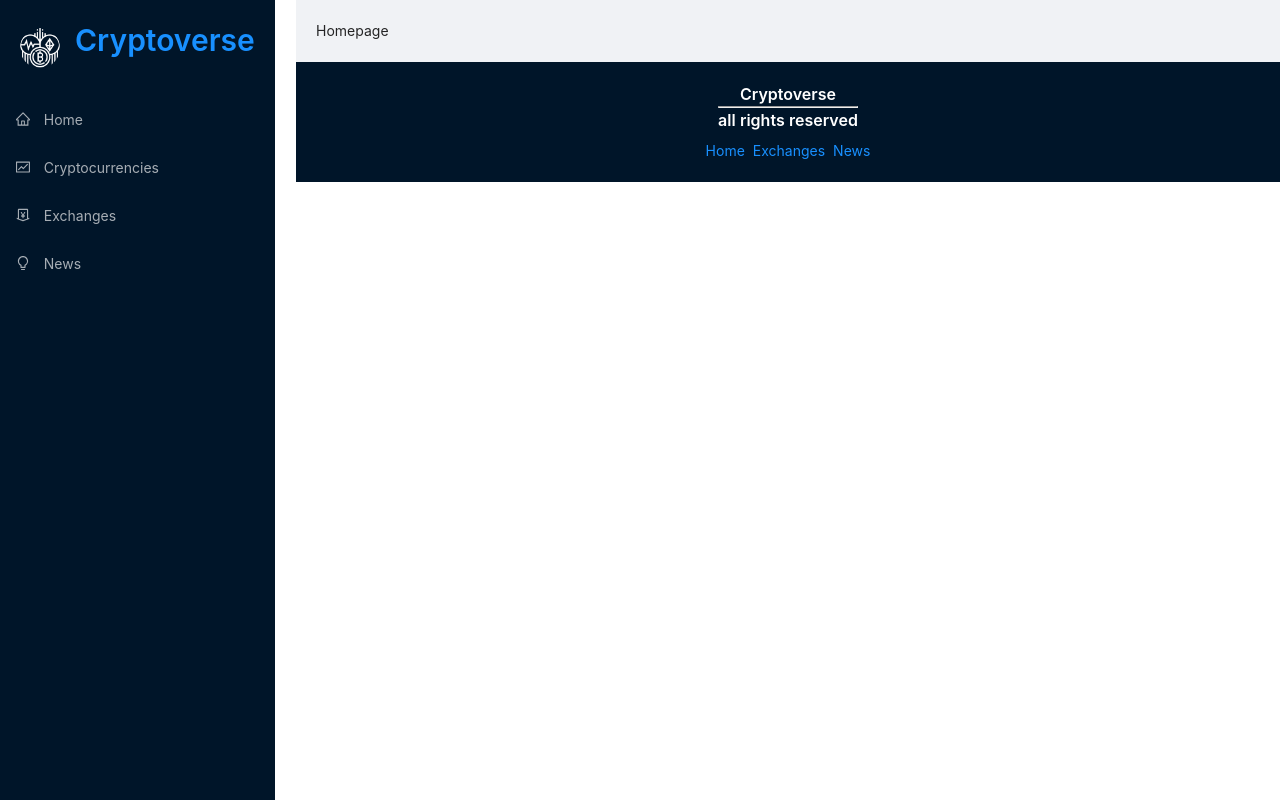
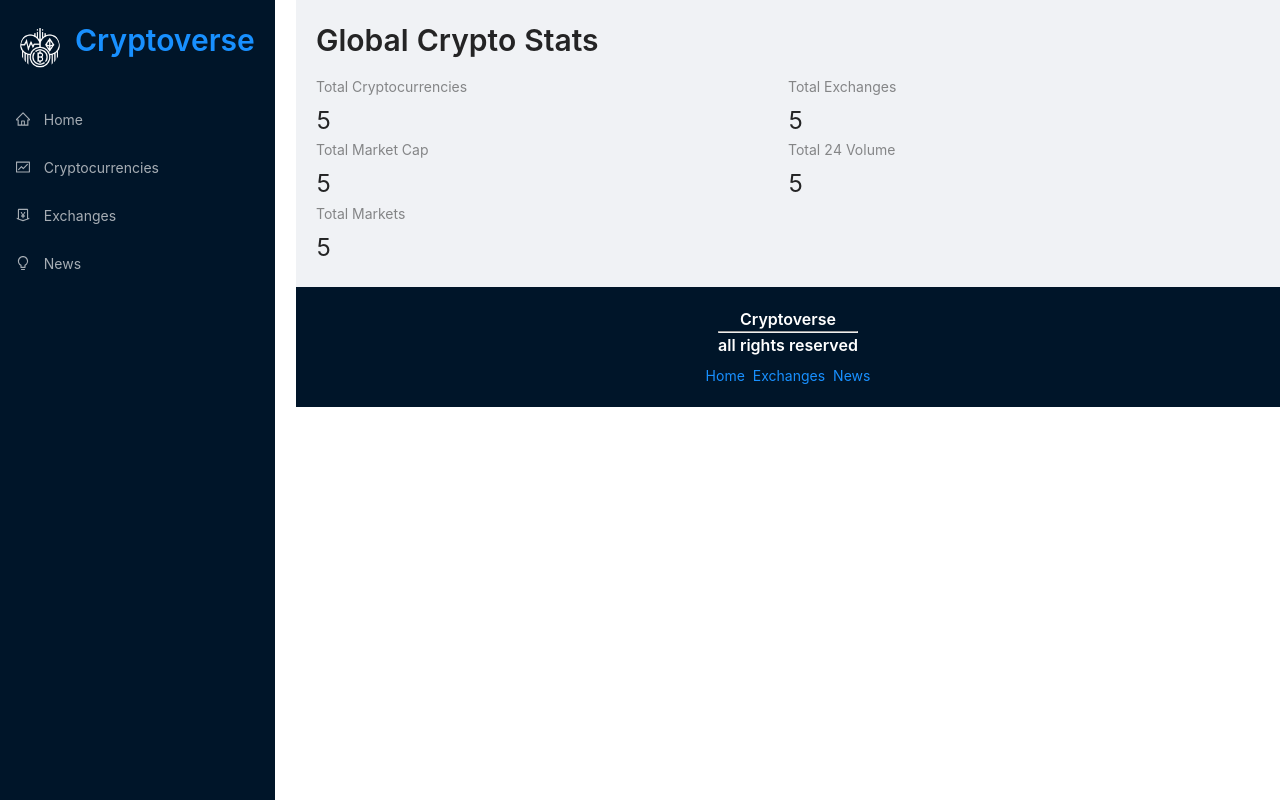
Before and after one commit to Vainakh/Crypto-App, a React (Create React App) app: page / in a window 1280 px wide. Built offline with nearby package versions, Linux system fonts and the light colour scheme.

Commit message:
Add antd statistics on homepage component

```diff
--- a/src/components/Homepage.js
+++ b/src/components/Homepage.js
@@ -1,10 +1,47 @@
 import React from 'react';
+import Millify from 'millify';
+import { Typography, Row, Col, Statistic } from 'antd';
+import { Link } from 'react-router-dom';
+
+const { Title } = Typography;
 
 const Homepage = () => {
   return (
-    <div>
-      Homepage
-    </div>
+    <>
+      <Title level={2} className='heading'>Global Crypto Stats</Title>
+      <Row>
+        <Col span={12}>
+          <Statistic
+            title='Total Cryptocurrencies'
+            value='5'
+          />
+        </Col>
+        <Col span={12}>
+          <Statistic
+            title='Total Exchanges'
+            value='5'
+          />
+        </Col>
+        <Col span={12}>
+          <Statistic
+            title='Total Market Cap'
+            value='5'
+          />
+        </Col>
+        <Col span={12}>
+          <Statistic
+            title='Total 24 Volume'
+            value='5'
+          />
+        </Col>
+        <Col span={12}>
+          <Statistic
+            title='Total Markets'
+            value='5'
+          />
+        </Col>
+      </Row>
+    </>
   )
 };
 
```
